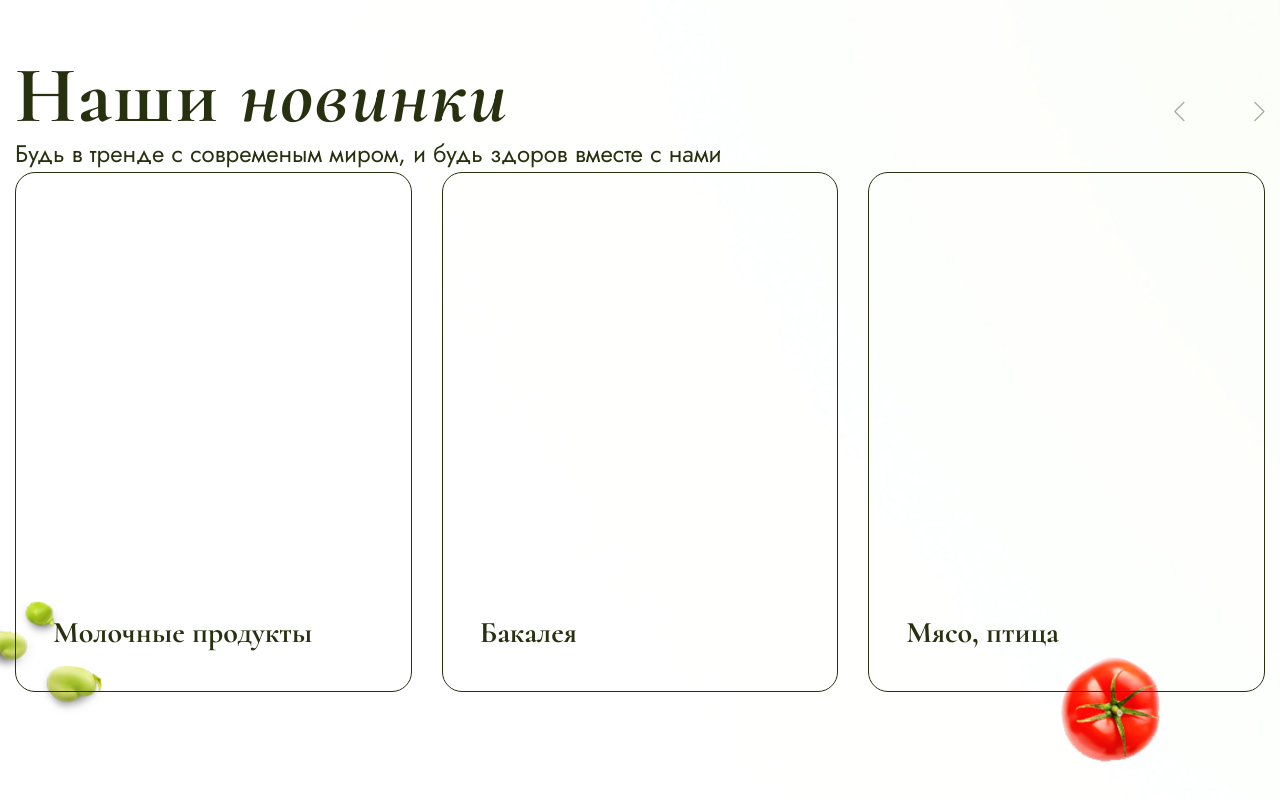
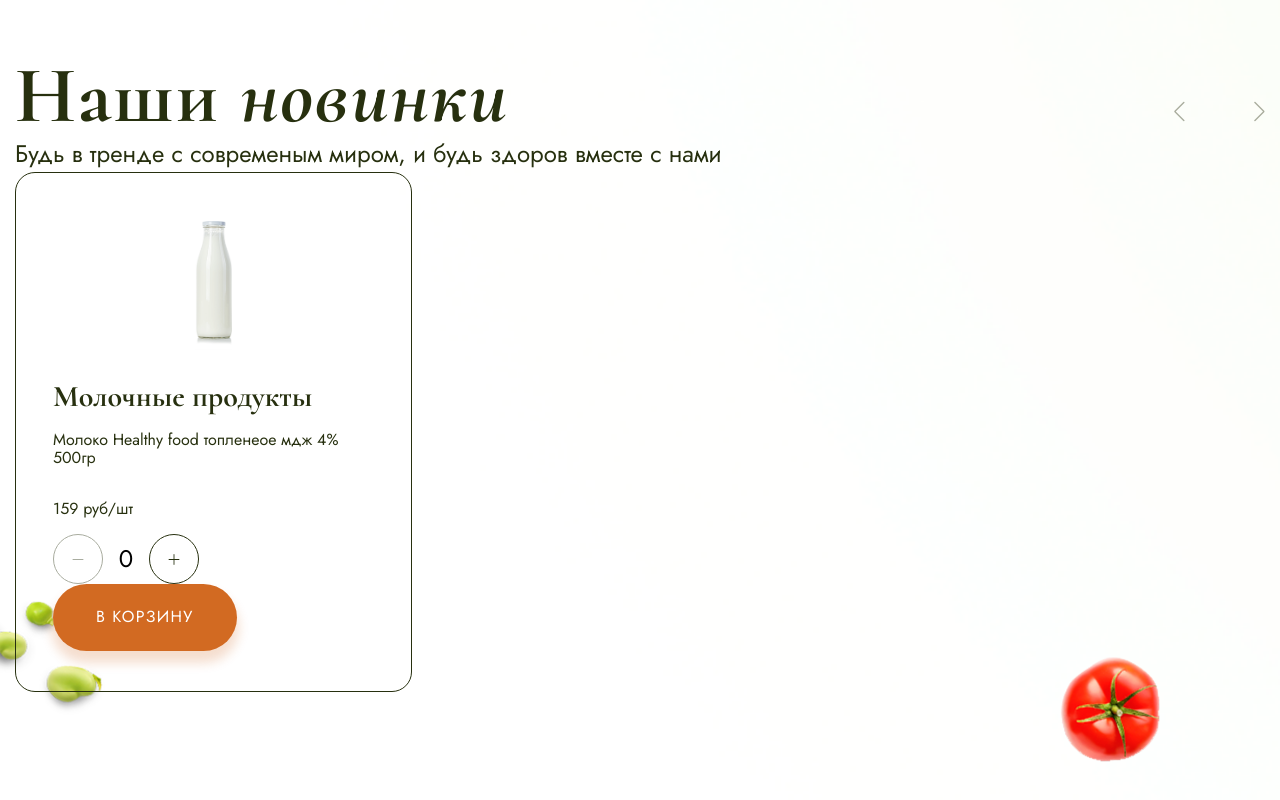
Before and after one commit to ElenaLobzineva/Module02-Shop, a website built with webpack: page src/index.html in a window 1280 px wide. Shown: the part 2463-3263 px from the top of the page. Built offline with nearby package versions, Linux system fonts and the light colour scheme.

Commit message:
homework 13 part1

```diff
--- a/src/index.html
+++ b/src/index.html
@@ -86,7 +86,7 @@
             <div class="slider">
                 <div class="swiper offerSwiper">
                     <div class="swiper-wrapper">
-                      <div class="swiper-slide swiper swiper-slide_milk">
+                      <div class="swiper-slide swiper-slide_white swiper-slide_milk">
                           <h3 class="swiper-slide__title">
                               Молочные продукты
                           </h3>
@@ -97,7 +97,7 @@
                               <a href="#" class="swiper-slide__link">Подробнее</a>
                           </div>
                       </div>
-                      <div class="swiper-slide swiper-slide_pasta">
+                      <div class="swiper-slide swiper-slide_white swiper-slide_pasta">
                         <h3 class="swiper-slide__title">
                             Бакалея
                         </h3>
@@ -111,7 +111,7 @@
 
 
                     </div>
-                    <div class="swiper-slide swiper-slide_steaks">
+                    <div class="swiper-slide swiper-slide_white swiper-slide_steaks">
                         <h3 class="swiper-slide__title">
                             Мясо, птица
                         </h3>
@@ -171,41 +171,25 @@
                 <div class="swiper trendsSwiper">
                     <div class="swiper-wrapper">
                       <div class="swiper-slide">
+                          <div class="swiper-slide__cover">
+                              <img class="swiper-slide__image" src="images/catalog/milk.png" alt="">
+
+                          </div>
+
                           <h3 class="swiper-slide__title">
                               Молочные продукты
                           </h3>
-                          <div class="swiper-slide__hover">
-                            <p class="swiper-slide__text">
-                                В наши дни появилась мода на&nbsp;здоровое питание, поэтому на&nbsp;рынке питания разработали органическое молоко. Органическое молоко является продуктом органического животноводства.
-                              </p>
-                              <a href="#" class="swiper-slide__link">Подробнее</a>
-                          </div>
+                         <p class="wiper-slide__description">Молоко Healthy food топленеое мдж 4% 500гр</p>
+                         <p class="wiper-slide__price">159 руб/шт</p>
+                         <div class="wiper-slide__footer">
+                             <div class="counter">
+                                 <button class="counter__btn counter__minus"></button>
+                                 <input class="counter__input" type="text" value="0">
+                                 <button class="counter__btn counter__plus"></button>
+                             </div>
+                             <a href="#" class="link">В корзину</a>
+                         </div>
                       </div>
-                      <div class="swiper-slide">
-                        <h3 class="swiper-slide__title">
-                            Бакалея
-                        </h3>
-                        <div class="swiper-slide__hover">
-                            <p class="swiper-slide__text">
-                                В наши дни появилась мода на&nbsp;здоровое питание, поэтому на&nbsp;рынке питания разработали органическое молоко. Органическое молоко является продуктом органического животноводства.
-                              </p>
-                              <a href="#" class="swiper-slide__link">Подробнее</a>
-                          </div>
-
-
-
-                    </div>
-                    <div class="swiper-slide">
-                        <h3 class="swiper-slide__title">
-                            Мясо, птица
-                        </h3>
-                        <div class="swiper-slide__hover">
-                            <p class="swiper-slide__text">
-                                В наши дни появилась мода на&nbsp;здоровое питание, поэтому на&nbsp;рынке питания разработали органическое молоко. Органическое молоко является продуктом органического животноводства.
-                              </p>
-                              <a href="#" class="swiper-slide__link">Подробнее</a>
-                          </div>
-                    </div>
                     </div>
                     <div class="swiper-button-next"></div>
                     <div class="swiper-button-prev"></div>
--- a/src/styles/main.scss
+++ b/src/styles/main.scss
@@ -302,13 +302,14 @@ body {
         height: 520px;
         display: flex;
         flex-direction: column;
-        justify-content: flex-end;
+        justify-content: space-between;
         background-repeat: no-repeat;
         background-size: cover;
         position: relative;
         z-index: 0;
+        &_white {
+            justify-content: flex-end;
             &:hover {
-            box-shadow:  0 0 0 2px rgba($green, 0.4) inset;
                   .swiper-slide__hover {
                 height: 233px;
                 opacity: 1;
@@ -324,6 +325,11 @@ body {
                     border-radius: 2rem;
                     z-index: -1;
                 }
+            }
+        }
+        &:hover {
+            box-shadow:  0 0 0 2px rgba($green, 0.4) inset;
+
         }
         &_milk {
             background-image: (url(../images/milk.png));
@@ -375,7 +381,22 @@ body {
                 background-repeat: no-repeat;
                 opacity: 0.8;
             }
+        }
+        &__cover {
+            position: relative;
+            overflow: hidden;
+            width: 100%;
+            height: 293px;
+            text-align: center;
+        }
+        &__image {
+            height: 100%;
 
+        }
+        &__footer {
+            display: flex;
+            justify-content: space-between;
+            align-items: center;
         }
     }
     &-pagination {
@@ -399,6 +420,39 @@ body {
     &-button-prev {
         left: initial;
         right: 72px;
+    }
+}
+.counter {
+    display: flex;
+    &__btn {
+        cursor: pointer;
+        width: 50px;
+        height: 50px;
+        border: 1px solid $green;
+        background-color: transparent;
+        padding: 0;
+        background-position: center center;
+        border-radius: 100%;
+        }
+        &__minus {
+            pointer-events: none;
+            background-image: url(../images/minus-counter.svg);
+            background-size: 20px 11px;
+            background-repeat: no-repeat;
+            opacity: .4;
+        }
+        &__plus {
+            pointer-events: none;
+            background-image: url(../images/plus-counter.svg);
+            background-size: 20px 11px;
+            background-repeat: no-repeat;
+        }
+        &__input {
+            text-align: center;
+            font-size: 24px;
+            width: 46px;
+            border: none;
+            padding: 0;
         }
 }
 .about {
```
Also changed, not shown: src/images/catalog/milk.png (added), src/images/minus-counter.svg (added), src/images/plus-counter.svg (added). Lines whose indentation alone changed are shown as unchanged.
